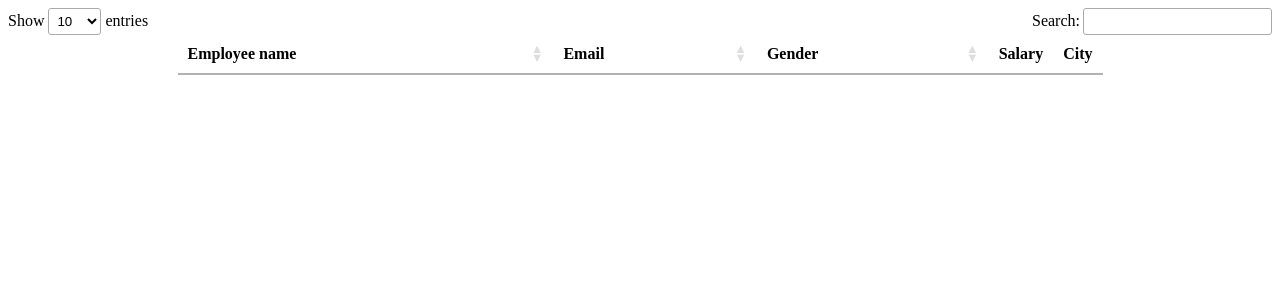
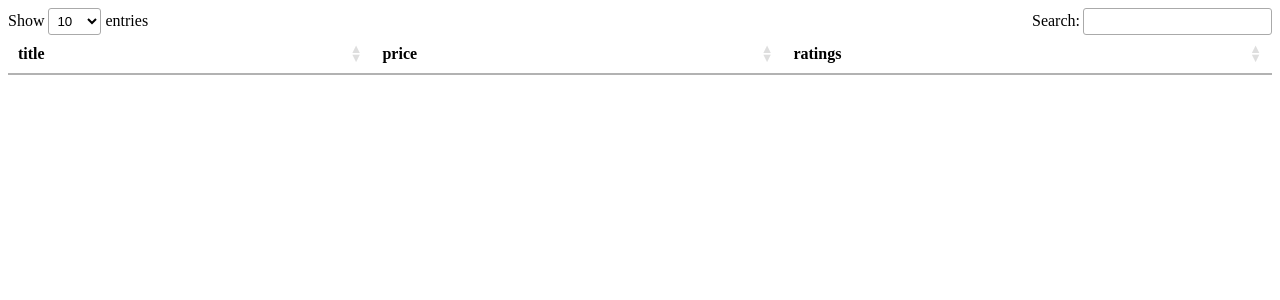
Before and after one commit to hta9/tours, a CodeIgniter app: the page made by application/views/admin/tour/datatable.php in a window 1280 px wide. Shown: the top 300 px of the page. Run offline with CodeIgniter, Linux system fonts and the light colour scheme; data that the repository does not hold is empty; some libraries are stand-ins or nearby versions.

Commit message:
datable applied with password show/hide add to cart running

```diff
--- a/application/config/autoload.php
+++ b/application/config/autoload.php
@@ -58,7 +58,7 @@ $autoload['packages'] = array();
 |
 |	$autoload['libraries'] = array('user_agent' => 'ua');
 */
-$autoload['libraries'] = array('database', 'email', 'session','pagination');
+$autoload['libraries'] = array('database', 'email', 'session','pagination','cart');
 
 /*
 | -------------------------------------------------------------------
--- a/application/views/admin/login/login.php
+++ b/application/views/admin/login/login.php
@@ -34,6 +34,27 @@
 
   	}
 
+    .password
+    {
+      position: relative;
+    }
+
+
+
+   .password .field_icon
+   {
+    position: absolute;
+    top: 30px;
+    left: 9.5%;
+    font-size: 100%;
+
+   }
+
+   .field_icon:hover
+   {
+      color: blue;
+   }
+
   </style>
 
 </head>
@@ -60,13 +81,17 @@
 				<label for="email">Email</label>
 				<input type="text" name="email" id="email" class="input-group" autocomplete="off"
 				placeholder="Enter Email Id Here" value="<?php if (get_cookie('email')) { echo get_cookie('email'); } ?>">
+
 			</div>
 
+      <div class="password">
 			<div class="form-group">
 				<label for="password">Password</label>
-				<input type="password" name="password" id="password" class="input-group" autocomplete="off"
+				<input type="password" name="password" id="password" class="input-group password" autocomplete="off"
 				placeholder="Enter Password Here" value="<?php if (get_cookie('password')) { echo get_cookie('password'); } ?>">
+      <span toggle="#password" class="fa fa-fw fa-eye field_icon toggle-password"></span>
 			</div>
+    </div>
 
 					<div class="row">
 									<div class="col-sm-2">
@@ -89,6 +114,13 @@
 </html>
 <script type="text/javascript">
 
+$(document).on('click', '.toggle-password', function() {
+
+    $(this).toggleClass("fa-eye fa-eye-slash");
+
+    var input = $("#password");
+    input.attr('type') === 'password' ? input.attr('type','text') : input.attr('type','password')
+});
 
 $(document).ready(function()
 {
--- a/application/views/admin/tour/datatable.php
+++ b/application/views/admin/tour/datatable.php
@@ -20,14 +20,16 @@
 
        <thead>
          <tr>
-           <th>Employee name</th>
-           <th>Email</th>
-           <th>Gender</th>
-           <th>Salary</th>
-           <th>City</th>
+           <th>title</th>
+           <th>price</th>
+           <th>ratings</th>
+
          </tr>
        </thead>
 
+       <tbody>
+
+       </tbody>
      </table>
 
      <!-- Script -->
--- a/application/views/admin/tour/index.php
+++ b/application/views/admin/tour/index.php
@@ -31,6 +31,7 @@
 	<a href="<?php echo site_url('admin/login/logout'); ?>" >Logout</a>
 	<table border="1" align="center"  style="margin-left:10%;margin-right:10%;" id="mytable">
 		<h1 align="center">Tours</h1>
+    <i class="fa fa-shopping-cart" style="font-size:48px;color:red"></i>
 		<a href="<?php echo site_url('admin/tours/add'); ?>" class="btn btn-primary" style="margin-left:10%;margin-top:1%;margin-bottom:1%; ">Add New+</a>
 
 		<a href="javascript:void(0)" class="btn btn-danger" name="delete_all" id="delete_all" style="margin-left:1%;margin-top:1%;margin-bottom:1%; ">Delete</a>
@@ -94,6 +95,11 @@
 				<a  class="confirm_del" data-id="<?php echo base64_encode($tour['id']); ?>"><i class="glyphicon glyphicon-trash" ></i></a>
 				|
 					<a href="<?php echo site_url('admin/tours/edit') ?>/<?php echo base64_encode($tour['id']); ?>" ><i class="glyphicon glyphicon-edit"></i></a>
+
+        |
+
+          <a href="<?php echo site_url('admin/tours/') ?>/<?php echo base64_encode($tour['id']); ?>" ><i class="fa fa-shopping-cart"></i></a>
+
 			</td>
 			</tr>
 		<?php
```
Also changed, not shown: application/controllers/admin/cart.php (added, +11 -0 lines), application/models/admin/cart_model.php (added, +7 -0 lines).
